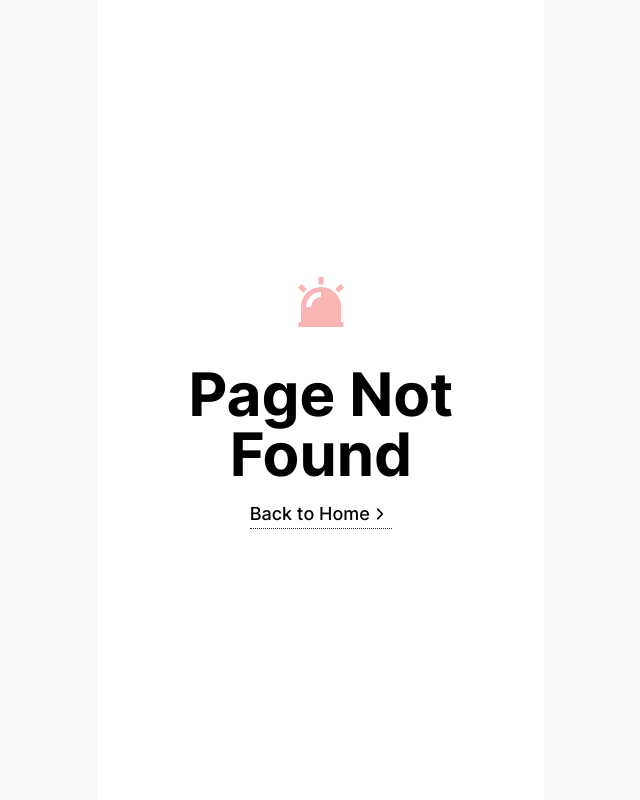
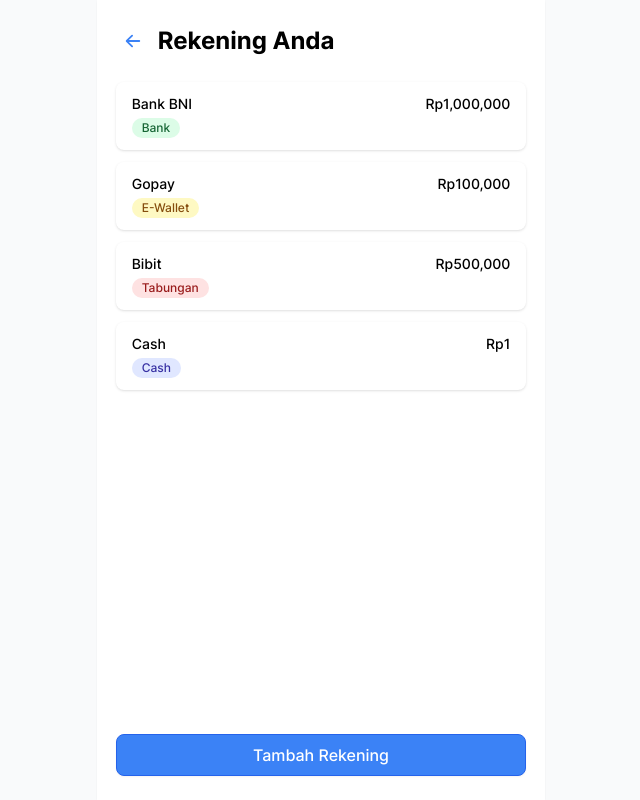
Before and after one commit to rizqitsani/uwangku, a Next.js app: page /accounts in a window 1280 px wide. Before the commit this address had no page. Shown: the whole page, without its empty margins (319-959 px from the left). Built offline with nearby package versions, Linux system fonts and the light colour scheme.

Commit message:
feat: add account list page

```diff
--- a/src/components/buttons/Button.tsx
+++ b/src/components/buttons/Button.tsx
@@ -38,7 +38,7 @@
         type='button'
         disabled={disabled}
         className={clsxm(
-          'inline-flex items-center rounded px-4 py-2 font-medium',
+          'inline-flex items-center justify-center rounded-lg px-4 py-2 font-medium',
           'focus:outline-none focus-visible:ring focus-visible:ring-primary-500',
           'shadow-sm',
           'transition-colors duration-75',
--- a/src/components/layout/BottomBar.tsx
+++ b/src/components/layout/BottomBar.tsx
@@ -50,7 +50,7 @@
   },
   {
     name: 'Pengaturan',
-    href: '#',
+    href: '/settings',
     icon: {
       base: HiOutlineCog,
       active: HiCog,
--- a/src/components/links/ArrowLink.tsx
+++ b/src/components/links/ArrowLink.tsx
@@ -4,6 +4,8 @@
 
 import UnderlineLink from '@/components/links/UnderlineLink';
 import { UnstyledLinkProps } from '@/components/links/UnstyledLink';
+
+type ArrowProps = { direction?: 'left' | 'right' };
 
 type ArrowLinkProps<C extends React.ElementType> = {
   as?: C;
@@ -30,6 +32,13 @@
       )}
     >
       <span>{children}</span>
+      <Arrow direction={direction} />
+    </Component>
+  );
+}
+
+export const Arrow = ({ direction = 'right' }: ArrowProps) => {
+  return (
     <svg
       viewBox='0 0 16 16'
       height='1em'
@@ -59,6 +68,5 @@
         )}
       />
     </svg>
-    </Component>
   );
-}
+};
--- /dev/null
+++ b/src/components/links/IconLink.tsx
@@ -0,0 +1,74 @@
+import * as React from 'react';
+import { IconType } from 'react-icons';
+
+import clsxm from '@/lib/clsxm';
+
+import UnstyledLink, {
+  UnstyledLinkProps,
+} from '@/components/links/UnstyledLink';
+
+enum ButtonVariant {
+  'primary',
+  'outline',
+  'ghost',
+  'light',
+}
+
+type IconLinkProps = {
+  variant?: keyof typeof ButtonVariant;
+  icon?: IconType;
+  iconClassName?: string;
+} & Omit<UnstyledLinkProps, 'children'>;
+
+const IconLink = React.forwardRef<HTMLAnchorElement, IconLinkProps>(
+  (
+    { className, icon: Icon, variant = 'outline', iconClassName, ...rest },
+    ref
+  ) => {
+    return (
+      <UnstyledLink
+        ref={ref}
+        type='button'
+        className={clsxm(
+          'inline-flex items-center justify-center font-semibold',
+          'focus:outline-none focus-visible:ring focus-visible:ring-primary-500',
+          'transition-colors duration-75',
+          'min-h-[28px] min-w-[28px] rounded-lg p-1 md:min-h-[34px] md:min-w-[34px] md:p-2',
+          //#region  //*=========== Variants ===========
+          [
+            variant === 'primary' && [
+              'bg-primary-500 text-white',
+              'border border-primary-600',
+              'hover:bg-primary-600 hover:text-white',
+              'active:bg-primary-500',
+              'disabled:bg-primary-400 disabled:hover:bg-primary-400',
+            ],
+            variant === 'outline' && [
+              'text-primary-500',
+              'border border-primary-500',
+              'hover:bg-primary-50 active:bg-primary-100 disabled:bg-primary-100',
+            ],
+            variant === 'ghost' && [
+              'text-primary-500',
+              'shadow-none',
+              'hover:bg-primary-50 active:bg-primary-100 disabled:bg-primary-100',
+            ],
+            variant === 'light' && [
+              'bg-white text-dark ',
+              'border border-gray-300',
+              'hover:bg-gray-100 hover:text-dark',
+              'active:bg-white/80 disabled:bg-gray-200',
+            ],
+          ],
+          //#endregion  //*======== Variants ===========
+          className
+        )}
+        {...rest}
+      >
+        {Icon && <Icon className={clsxm(iconClassName)} />}
+      </UnstyledLink>
+    );
+  }
+);
+
+export default IconLink;
--- /dev/null
+++ b/src/lib/currency.ts
@@ -0,0 +1,6 @@
+export function formatRupiah(number: number) {
+  const numberWithCommas = number
+    .toString()
+    .replace(/\B(?=(\d{3})+(?!\d))/g, ',');
+  return `Rp${numberWithCommas}`;
+}
--- /dev/null
+++ b/src/pages/accounts/index.tsx
@@ -0,0 +1,104 @@
+import * as React from 'react';
+import { HiArrowLeft } from 'react-icons/hi';
+
+import clsxm from '@/lib/clsxm';
+import { formatRupiah } from '@/lib/currency';
+
+import Button from '@/components/buttons/Button';
+import Layout from '@/components/layout/Layout';
+import IconLink from '@/components/links/IconLink';
+import Seo from '@/components/Seo';
+
+type AccountStyle = {
+  className: string;
+  name: string;
+};
+
+type Account = {
+  id: string;
+  name: string;
+  type: 'bank' | 'cash' | 'ewallet' | 'savings';
+  total: number;
+};
+
+const accountStyle: Record<Account['type'], AccountStyle> = {
+  bank: { className: 'bg-green-100 text-green-800', name: 'Bank' },
+  ewallet: { className: 'bg-yellow-100 text-yellow-800', name: 'E-Wallet' },
+  cash: { className: 'bg-indigo-100 text-indigo-800', name: 'Cash' },
+  savings: { className: 'bg-red-100 text-red-800', name: 'Tabungan' },
+};
+
+const accounts: Account[] = [
+  {
+    id: '1',
+    name: 'Bank BNI',
+    type: 'bank',
+    total: 1000000,
+  },
+  {
+    id: '2',
+    name: 'Gopay',
+    type: 'ewallet',
+    total: 100000,
+  },
+  {
+    id: '3',
+    name: 'Bibit',
+    type: 'savings',
+    total: 500000,
+  },
+  {
+    id: '4',
+    name: 'Cash',
+    type: 'cash',
+    total: 1,
+  },
+];
+
+export default function AccountsPage() {
+  return (
+    <Layout>
+      <Seo templateTitle='Rekening' />
+
+      <main>
+        <section className=''>
+          <div className='layout flex min-h-screen flex-col py-6'>
+            <div className='flex items-center gap-2'>
+              <IconLink
+                variant='ghost'
+                iconClassName='text-lg'
+                href='/settings'
+                icon={HiArrowLeft}
+              />
+              <h1 className='h3'>Rekening Anda</h1>
+            </div>
+            <div className='mt-6 flex-1 space-y-3'>
+              {accounts.map((account) => (
+                <div
+                  key={account.id}
+                  className='flex cursor-pointer justify-between rounded-lg px-4 py-3 shadow'
+                >
+                  <div>
+                    <p className='text-sm font-medium'>{account.name}</p>
+                    <span
+                      className={clsxm(
+                        'inline-block rounded-full px-2.5 py-0.5 text-xs font-medium',
+                        accountStyle[account.type].className
+                      )}
+                    >
+                      {accountStyle[account.type].name}
+                    </span>
+                  </div>
+                  <p className='text-sm font-medium'>
+                    {formatRupiah(account.total)}
+                  </p>
+                </div>
+              ))}
+            </div>
+            <Button className='w-full rounded-lg'>Tambah Rekening</Button>
+          </div>
+        </section>
+      </main>
+    </Layout>
+  );
+}
--- /dev/null
+++ b/src/pages/settings.tsx
@@ -0,0 +1,61 @@
+import * as React from 'react';
+import { HiCog } from 'react-icons/hi';
+
+import Layout from '@/components/layout/Layout';
+import { Arrow } from '@/components/links/ArrowLink';
+import IconLink from '@/components/links/IconLink';
+import UnstyledLink from '@/components/links/UnstyledLink';
+import Seo from '@/components/Seo';
+
+const settings = [
+  {
+    name: 'Rekening',
+    href: '/accounts',
+  },
+  {
+    name: 'Kelola Kategori Pemasukan',
+    href: '#',
+  },
+  {
+    name: 'Kelola Kategori Pengeluaran',
+    href: '#',
+  },
+];
+
+export default function SettingsPage() {
+  return (
+    <Layout withBottomBar>
+      <Seo templateTitle='Pengaturan' />
+
+      <main>
+        <section>
+          <div className='layout min-h-screen py-6'>
+            <div className='flex items-center gap-2'>
+              <IconLink
+                variant='ghost'
+                iconClassName='text-lg'
+                href='/settings'
+                icon={HiCog}
+              />
+              <h1 className='h3'>Pengaturan</h1>
+            </div>
+            <div className='mt-4 divide-y divide-gray-200'>
+              {settings.map((setting) => (
+                <UnstyledLink
+                  key={setting.name}
+                  href={setting.href}
+                  className='group flex justify-between px-3 py-2 hover:bg-gray-100'
+                >
+                  <h2 className='flex-1 text-sm font-medium text-gray-700 md:text-base'>
+                    {setting.name}
+                  </h2>
+                  <Arrow />
+                </UnstyledLink>
+              ))}
+            </div>
+          </div>
+        </section>
+      </main>
+    </Layout>
+  );
+}
--- a/src/styles/globals.css
+++ b/src/styles/globals.css
@@ -87,7 +87,7 @@
 
   /* Class to adjust with sticky footer */
   .min-h-main {
-    @apply min-h-[calc(100vh-56px)];
+    @apply min-h-[calc(100vh-4rem)];
   }
 }
 
--- a/tailwind.config.js
+++ b/tailwind.config.js
@@ -1,5 +1,6 @@
 /* eslint-disable @typescript-eslint/no-var-requires */
 const { fontFamily } = require('tailwindcss/defaultTheme');
+const colors = require('tailwindcss/colors');
 
 /** @type {import('tailwindcss').Config} */
 module.exports = {
@@ -24,6 +25,8 @@
           900: 'rgb(var(--tw-color-primary-900) / <alpha-value>)',
         },
         dark: '#222222',
+        indigo: colors.indigo,
+        yellow: colors.yellow,
       },
       keyframes: {
         flicker: {
```
Lines whose indentation alone changed are shown as unchanged.
